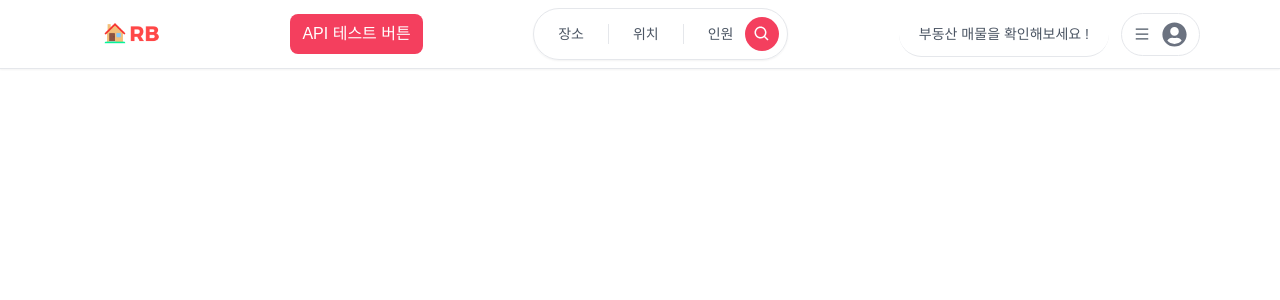
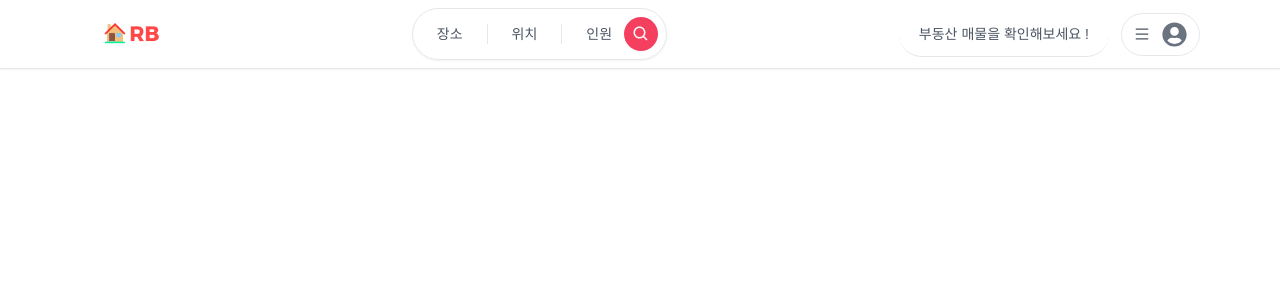
Before and after one commit to gyahury/RB-Frontend, a Next.js app: page / in a window 1280 px wide. Shown: the top 300 px of the page. Built offline with nearby package versions, Linux system fonts and the light colour scheme; no server answers; a web font is replaced by a local one.

Commit message:
[RB-22] Chore: 네비바 api 버튼 제거

```diff
--- a/src/app/components/navbar/Navbar.tsx
+++ b/src/app/components/navbar/Navbar.tsx
@@ -9,32 +9,12 @@ import { toast } from "react-hot-toast";
 
 const Navbar = () => {
 
-  const onTest = () => {
-    toast(`호출 API 주소  ${process.env.NEXT_PUBLIC_API_URL} /api/users/test1`)
-    const a = axios
-      .post(`${process.env.NEXT_PUBLIC_API_URL}/api/users/test1`)
-      .then(() => {
-        console.log(a);
-        toast.success("test 통신 성공");
-      })
-      .catch((error) => {
-        console.log(error);
-        toast.error("통신 오류가 발생했습니다.");
-      })
-      .finally(() => {
-      });
-  }
   return (
     <div className="fixed w-full bg-white z-10 shadow-sm">
       <div className="py-1 border-b-[1px]">
         <Container>
           <div className="flex flex-row items-center justify-between gap-3 md:gap-0">
             <Logo />
-            <button className="relative px-3 py-2 rounded-lg hover:opacity-80 transition bg-rose-500 text-white"
-              onClick={onTest}
-            >
-              API 테스트 버튼
-            </button>
             <Search />
             <UserMenu />
           </div>
```
